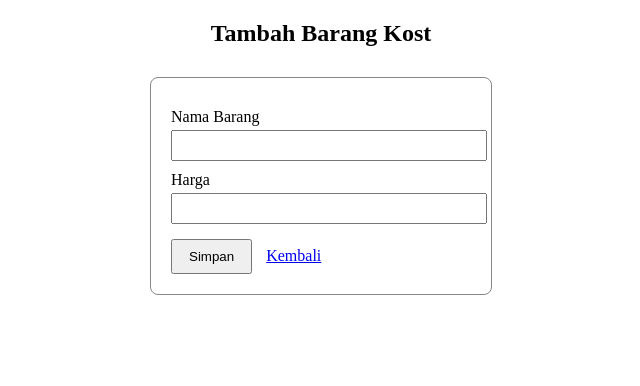
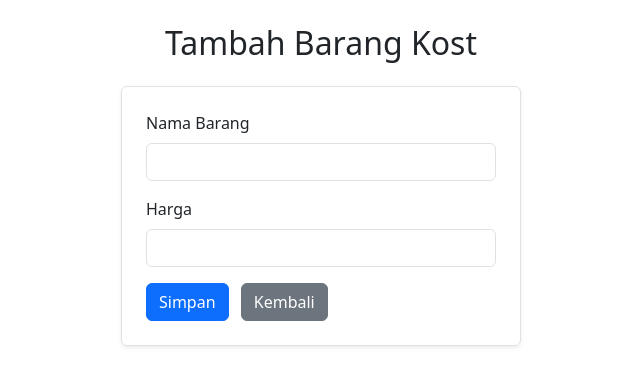
Before and after one commit to sarlazalika/app_kost, a PHP site: page /tambah.php in a window 1280 px wide. Shown: the top 386 px of the page, without its empty margins (319-959 px from the left). Run offline with PHP 8.4, Linux system fonts and the light colour scheme.

Commit message:
Percantik tampilan halaman barang (index, tambah, edit) dengan Bootstrap

```diff
--- a/backend/barang/tambah.php
+++ b/backend/barang/tambah.php
@@ -24,26 +24,25 @@ if ($_SERVER['REQUEST_METHOD'] === 'POST') {
 <html>
 <head>
     <title>Tambah Barang Kost</title>
-    <style>
-        form { width: 300px; margin: 30px auto; padding: 20px; border: 1px solid #888; border-radius: 8px; }
-        label { display: block; margin-top: 10px; }
-        input[type=text], input[type=number] { width: 100%; padding: 6px; margin-top: 4px; }
-        button { margin-top: 15px; padding: 8px 16px; }
-        .msg { text-align: center; color: green; }
-        .err { text-align: center; color: red; }
-    </style>
+    <link href="https://cdn.jsdelivr.net/npm/bootstrap@5.3.2/dist/css/bootstrap.min.css" rel="stylesheet">
 </head>
 <body>
-    <h2 style="text-align:center">Tambah Barang Kost</h2>
-    <?php if ($success): ?><div class="msg"><?= $success ?></div><?php endif; ?>
-    <?php if ($error): ?><div class="err"><?= $error ?></div><?php endif; ?>
-    <form method="post">
-        <label>Nama Barang</label>
-        <input type="text" name="nama" required>
-        <label>Harga</label>
-        <input type="number" name="harga" required>
-        <button type="submit">Simpan</button>
-        <a href="index.php" style="margin-left:10px">Kembali</a>
+<div class="container mt-4">
+    <h2 class="text-center mb-4">Tambah Barang Kost</h2>
+    <?php if ($success): ?><div class="alert alert-success text-center"><?= $success ?></div><?php endif; ?>
+    <?php if ($error): ?><div class="alert alert-danger text-center"><?= $error ?></div><?php endif; ?>
+    <form method="post" class="border p-4 rounded shadow-sm mx-auto" style="max-width:400px;">
+        <div class="mb-3">
+            <label class="form-label">Nama Barang</label>
+            <input type="text" name="nama" class="form-control" required>
+        </div>
+        <div class="mb-3">
+            <label class="form-label">Harga</label>
+            <input type="number" name="harga" class="form-control" required>
+        </div>
+        <button type="submit" class="btn btn-primary">Simpan</button>
+        <a href="index.php" class="btn btn-secondary ms-2">Kembali</a>
     </form>
+</div>
 </body>
 </html>
```
Also changed, not shown: backend/barang/edit.php (+16 -16 lines), backend/barang/index.php (+11 -12 lines).
